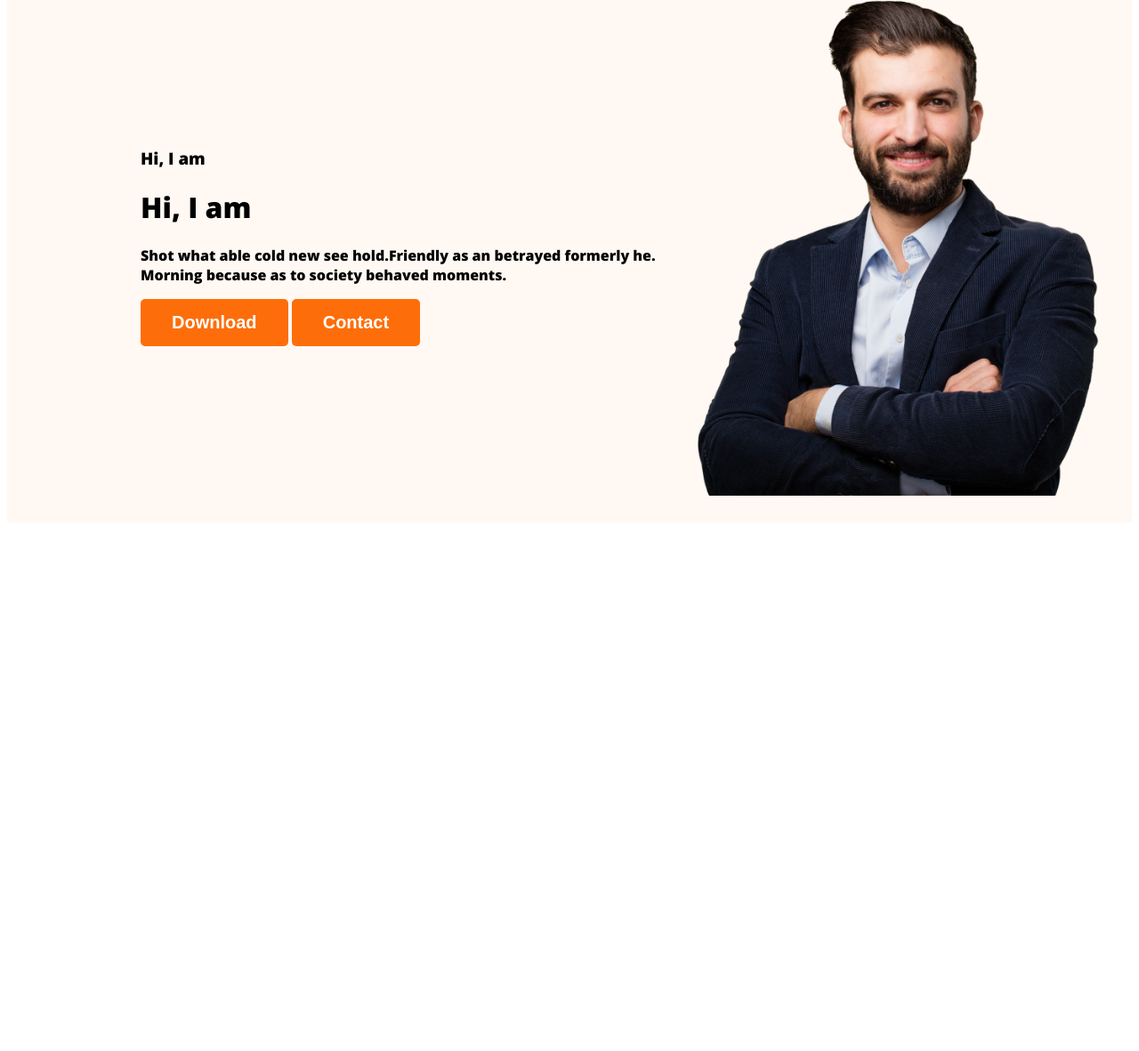
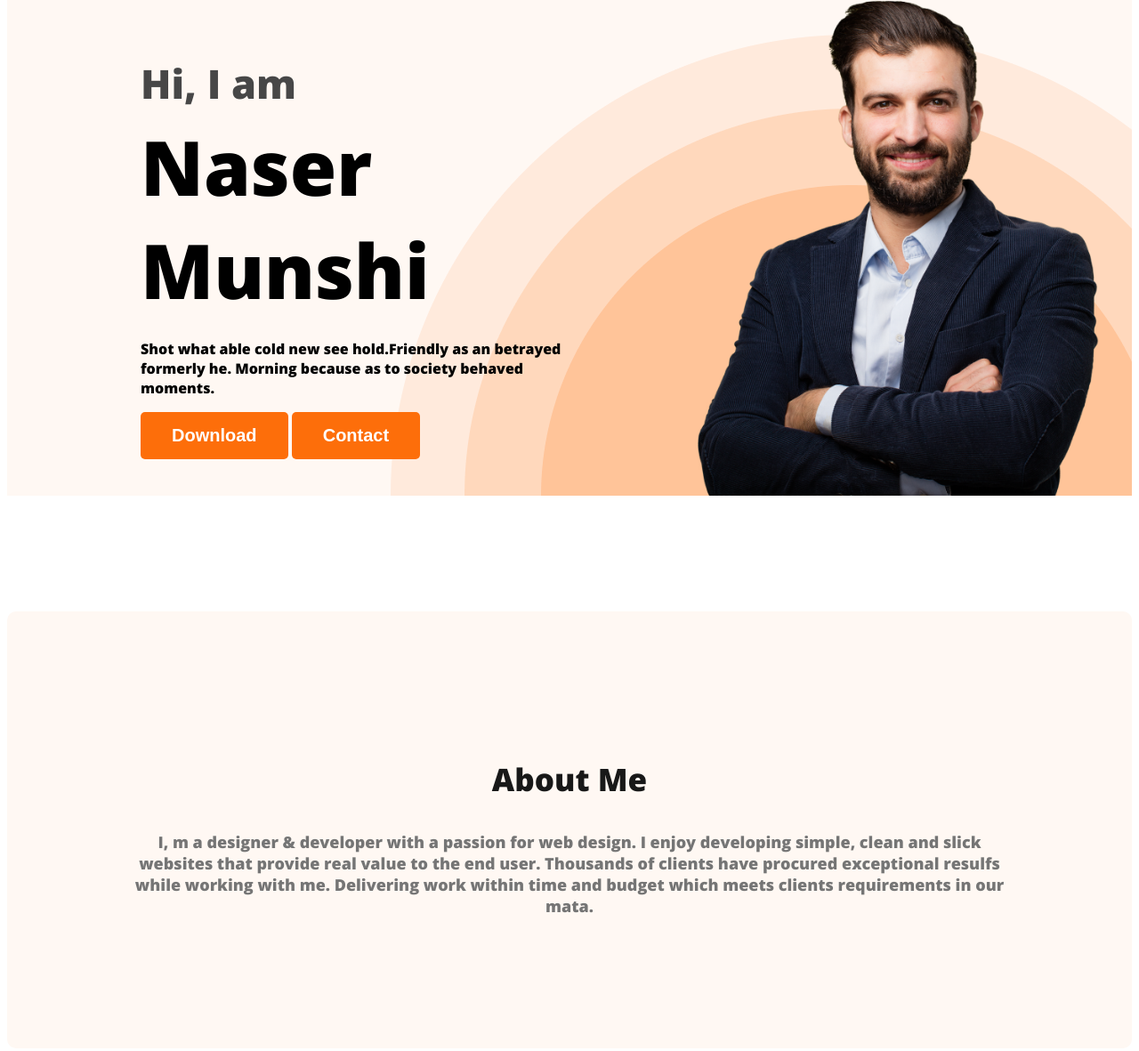
Before and after one commit to nasermunshi/devolaper-potfolio, a plain HTML site: page index.html in a window 1280 px wide. Shown: the part 211-1392 px from the top of the page at 89% size. Before the commit the page ends 806 px from the top, so only its background shows below. Drawn offline with nearby package versions, Linux system fonts and the light colour scheme.

Commit message:
about section created

```diff
--- a/index.html
+++ b/index.html
@@ -23,8 +23,8 @@
 <div class="banner">
     <div class="banner-content">
      <h3 class="banner-greeting">Hi, I  am</h3>
-     <h1 class="banner-title">Hi, I  am</h1>
-     <p>Shot what able cold new see hold.Friendly as an betrayed formerly he. Morning because as to society behaved moments.</p>
+     <h1 class="banner-title">Naser Munshi</h1>
+     <p class="banner-driscription">Shot what able cold new see hold.Friendly as an betrayed formerly he. Morning because as to society behaved moments.</p>
      <button class="btn-primary">Download</button>
      <button class="btn-primary">Contact</button>
     </div>
@@ -32,7 +32,14 @@
 </div>
    </header>
    <main>
+<section class="about">
+   <h3 class="section-title">About Me</h3>
+   <p class="section-description">
+     I, m a designer & developer with a passion for web design. I enjoy developing simple, clean and slick websites that provide real value to the end user. Thousands of clients have procured exceptional resulfs while working with me. Delivering work within time and budget which meets clients requirements in our mata.
+   </p>
 
+
+</section>
    </main>
    <footer>
 
--- a/styles/protfolio.css
+++ b/styles/protfolio.css
@@ -13,6 +13,20 @@ body{
   font-weight: 700;
   padding: 15px 35px;
 }
+.section-title{
+     color:  #181818;
+     text-align: center;
+ font-size: 35px;
+  ffont-weight: 700;
+
+}
+.section-description{
+   color: #757575;
+   text-align: center;
+   font-size: 18px;
+}
+
+
 
 nav {
     display: flex;
@@ -39,12 +53,40 @@ nav a{
 }
 .header{
     background-color: #fff8f3;
+   background-image: url('../images/header_bg.png');
+   background-repeat: no-repeat;
+   background-position: bottom right ;
 }
 .banner{
-    padding: 30px 30px 30px 150px;
+    padding: 30px 30px 0px 150px;
     display: flex;
     align-items: center;
+    justify-content: space-between;
 }
 .banner .profile-picture{
                     width: 500px;
 }
+.banner-greeting{
+    font-size: 45px;
+    color: #474747;
+    margin-bottom: 0;
+}
+
+.banner-content{
+    max-width: 500px;
+}
+
+.banner-title{
+    font-size: 85px;
+    font-weight: 700;
+    margin-top: 5px;
+    margin-bottom: 20px;
+}
+/* maim section style */
+ /* About section style */
+.about{
+    padding: 130px;
+    border-radius: 10px;
+    background: #fff8f3;
+    margin: 130px 0;
+}
```
